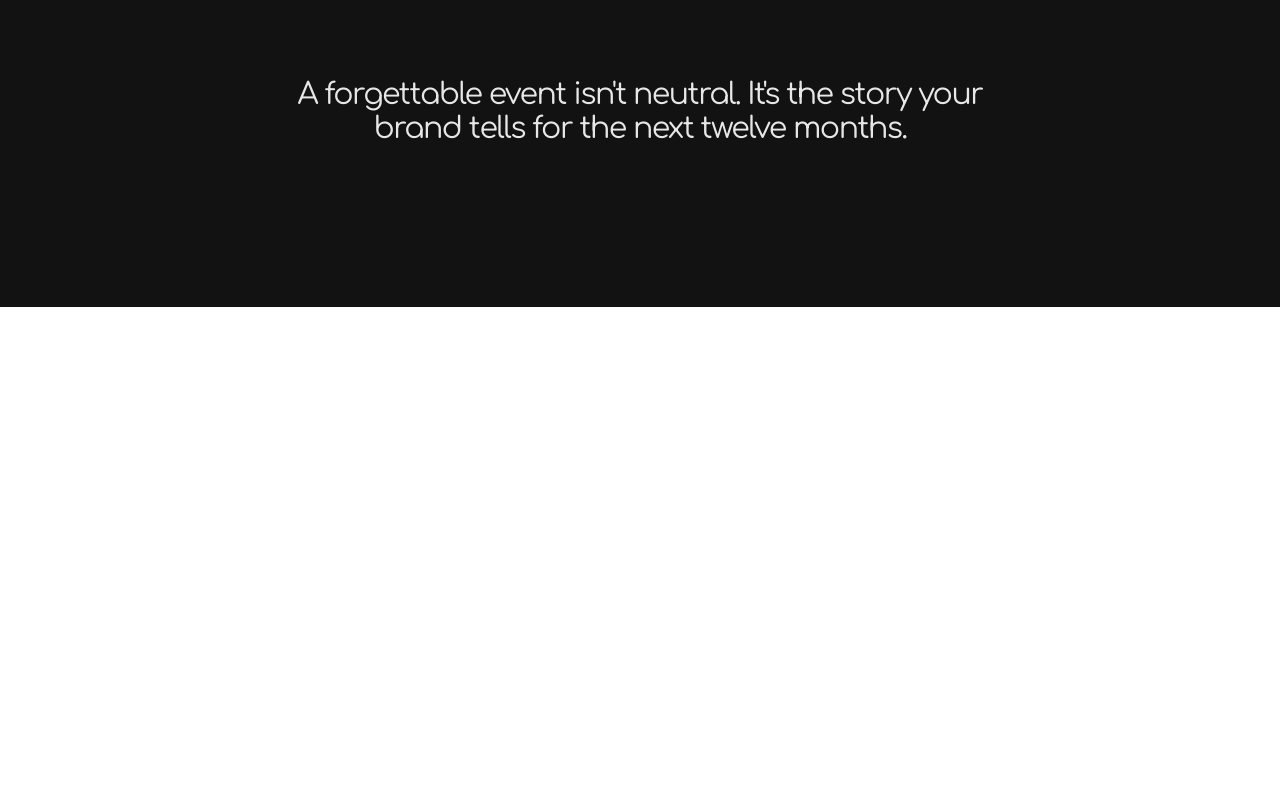
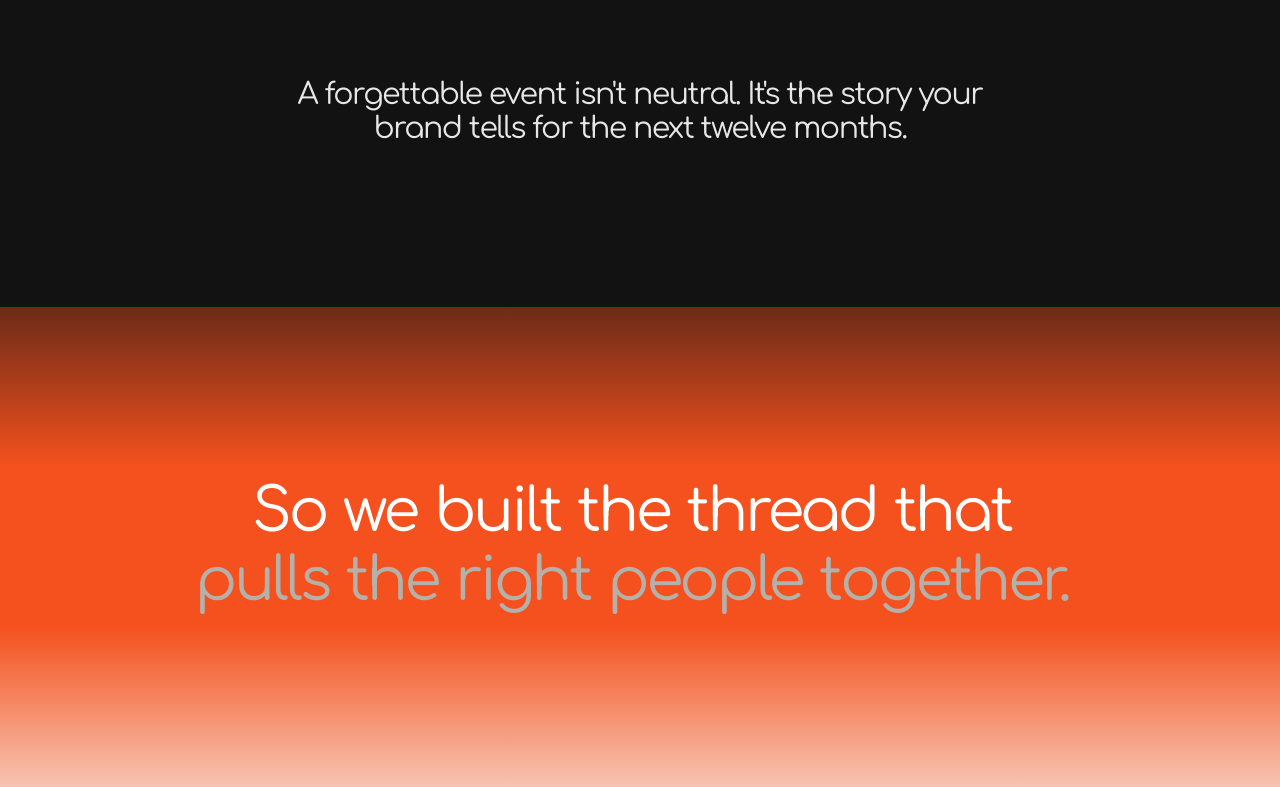
Before and after one commit to weftnow/web-frontend, a Next.js app: page / in a window 1280 px wide. Shown: the part 1633-2420 px from the top of the page. Before the commit the page ends 1940 px from the top, so only its background shows below. Built offline with nearby package versions, Linux system fonts and the light colour scheme.

Commit message:
feat: Turn section — full-bleed ember wash with crossing threads
Co-Authored-By: Claude Opus 4.8 <noreply@anthropic.com>

```diff
--- a/app/page.tsx
+++ b/app/page.tsx
@@ -2,6 +2,7 @@ import { WeaveCanvas } from "@/components/ui/WeaveCanvas";
 import { Nav } from "@/components/sections/Nav";
 import { Hero } from "@/components/sections/Hero";
 import { Problem } from "@/components/sections/Problem";
+import { Turn } from "@/components/sections/Turn";
 
 export default function Home() {
   return (
@@ -13,6 +14,7 @@ export default function Home() {
           <Hero />
         </div>
         <Problem />
+        <Turn />
       </main>
     </>
   );
--- /dev/null
+++ b/components/sections/Turn.tsx
@@ -0,0 +1,26 @@
+"use client";
+
+import { content } from "@/content";
+import { RevealText } from "@/components/ui/RevealText";
+
+export function Turn() {
+  return (
+    <section className="relative flex min-h-[60vh] items-center justify-center overflow-hidden bg-ember px-6 py-28 text-center">
+      {/* top wash from dark Act I */}
+      <div
+        className="pointer-events-none absolute inset-x-0 top-0 h-40 bg-gradient-to-b from-ink/60 to-transparent"
+        aria-hidden
+      />
+      {/* bottom wash into warm Act II */}
+      <div
+        className="pointer-events-none absolute inset-x-0 bottom-0 h-40 bg-gradient-to-t from-bone/70 to-transparent"
+        aria-hidden
+      />
+      <RevealText
+        as="h2"
+        lines={content.turn.line}
+        className="relative z-10 max-w-4xl text-4xl text-paper md:text-6xl"
+      />
+    </section>
+  );
+}
```
